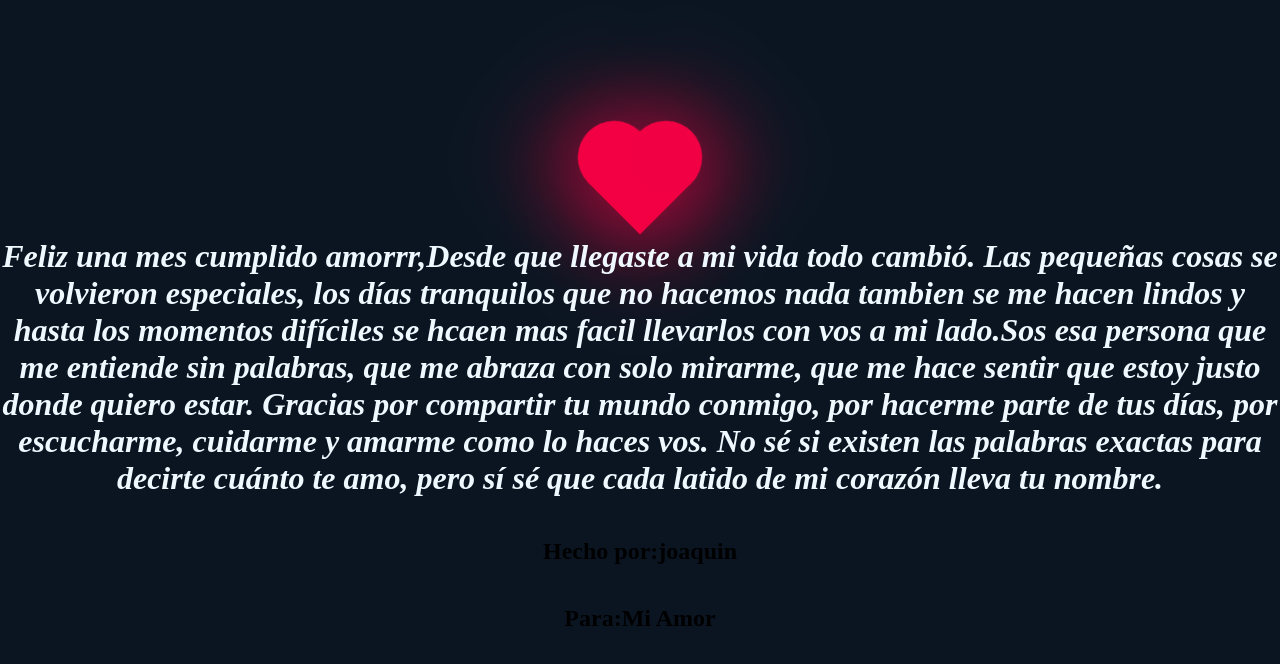
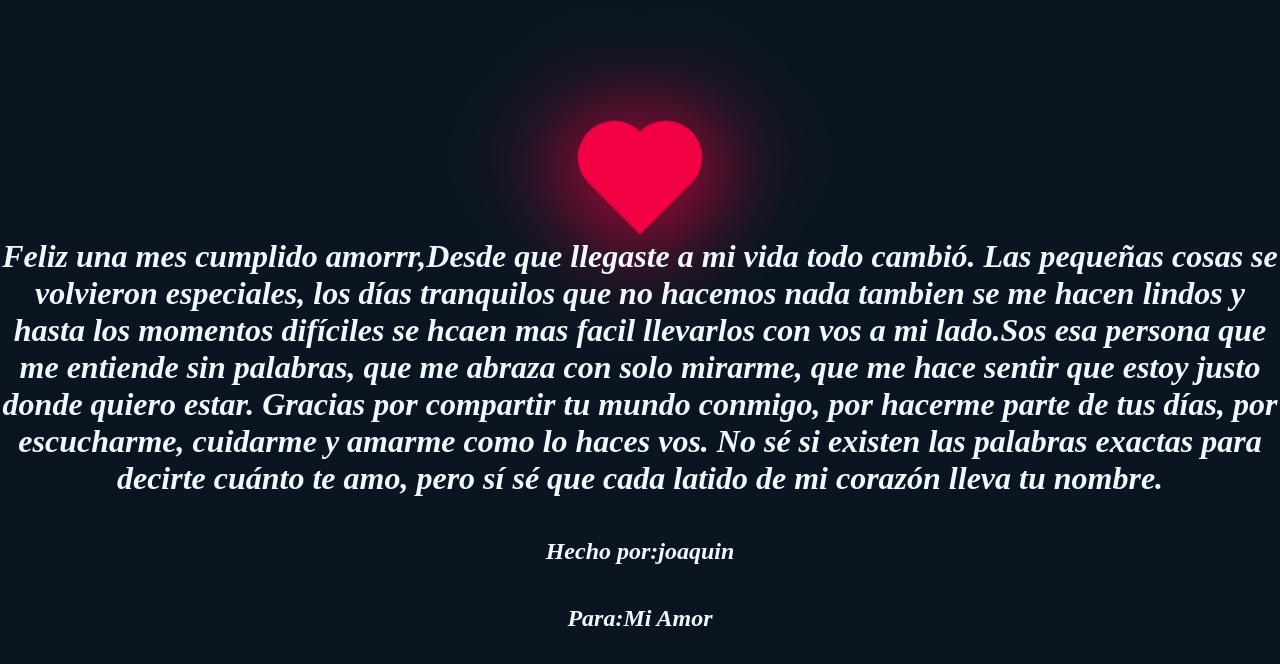
Before and after one commit to Joaquinvis56y/Para-Abi, a plain HTML site: page index.html in a window 1280 px wide. Drawn offline with Linux system fonts and the light colour scheme.

Commit message:
Update style.css

```diff
--- a/style.css
+++ b/style.css
@@ -64,3 +64,14 @@ h1{
     margin-top: 20px;
 
 }
+
+h2{
+    color:aliceblue;
+    text-align:center;
+    font-family:'Times New Roman', Times, serif ;
+    position: relative;
+    vertical-align: bottom;
+    font-style: oblique;
+    margin-top: 20px;
+
+}
```
